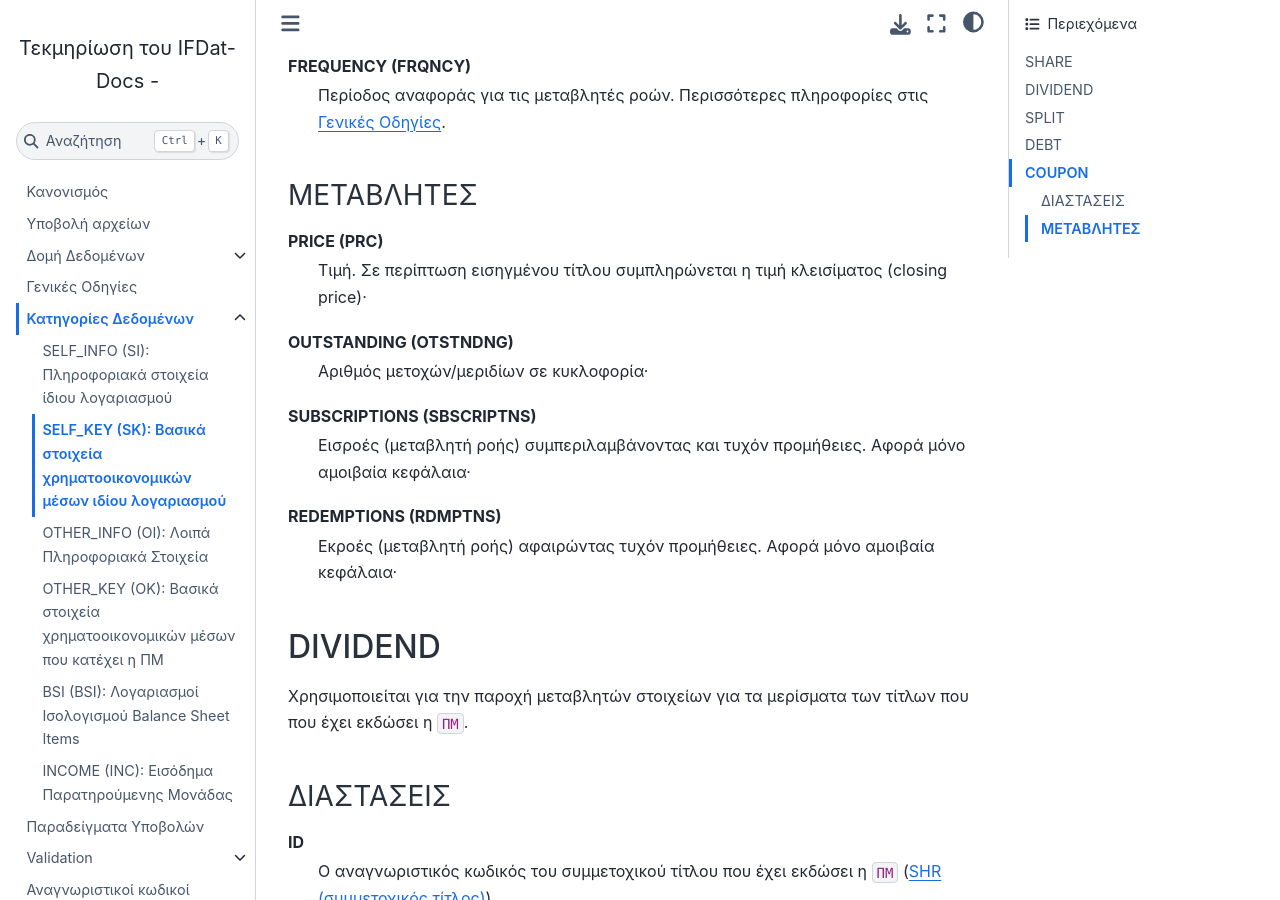
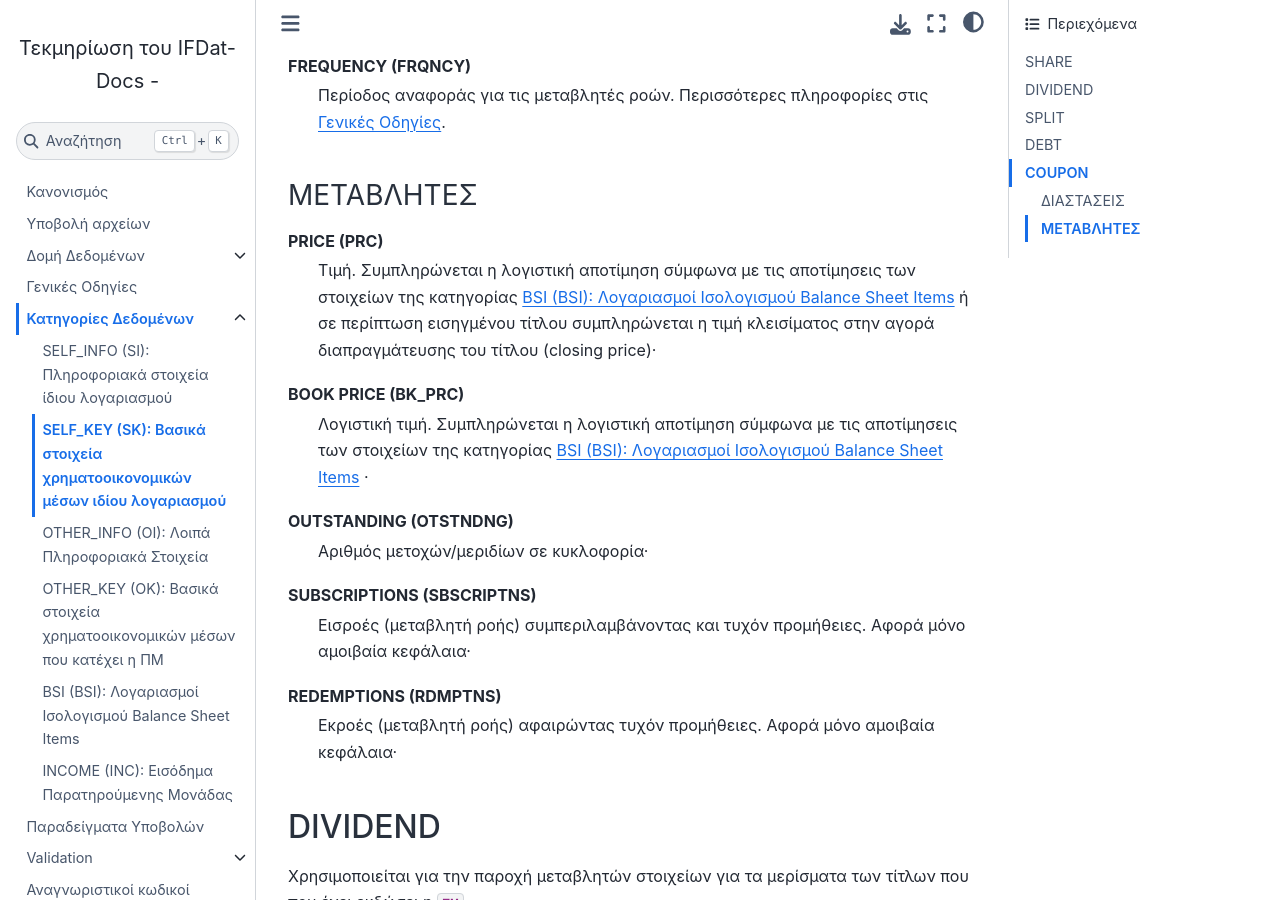
Before and after one commit to lerooze/ifdat-docs, a Sphinx documentation site: the page built from docs/source/categories/self_key.rst, in a window 1280 px wide and 900 px high, scrolled down 716 px. Built offline with Sphinx 7.4.7 and the Sphinx Book theme 1.1.4, drawn with Linux system fonts in a browser that asks for light colours.

Commit message:
Add book price

```diff
--- a/docs/source/categories/self_key.rst
+++ b/docs/source/categories/self_key.rst
@@ -27,7 +27,12 @@ FREQUENCY (FRQNCY)
 ~~~~~~~~~~
 
 PRICE (PRC)
-    Τιμή.  Σε περίπτωση εισηγμένου τίτλου συμπληρώνεται η τιμή κλεισίματος (closing price)·
+    Τιμή.  Συμπληρώνεται η λογιστική αποτίμηση σύμφωνα με τις αποτίμησεις των στοιχείων της κατηγορίας :doc:`bsi` ή σε περίπτωση εισηγμένου τίτλου συμπληρώνεται η τιμή κλεισίματος στην αγορά διαπραγμάτευσης του τίτλου (closing price)·
+
+
+BOOK PRICE (BK_PRC)
+    Λογιστική τιμή.  Συμπληρώνεται η λογιστική αποτίμηση σύμφωνα με τις αποτίμησεις των στοιχείων της κατηγορίας :doc:`bsi` ·
+
 
 OUTSTANDING (OTSTNDNG)
     Αριθμός μετοχών/μεριδίων σε κυκλοφορία·
```
